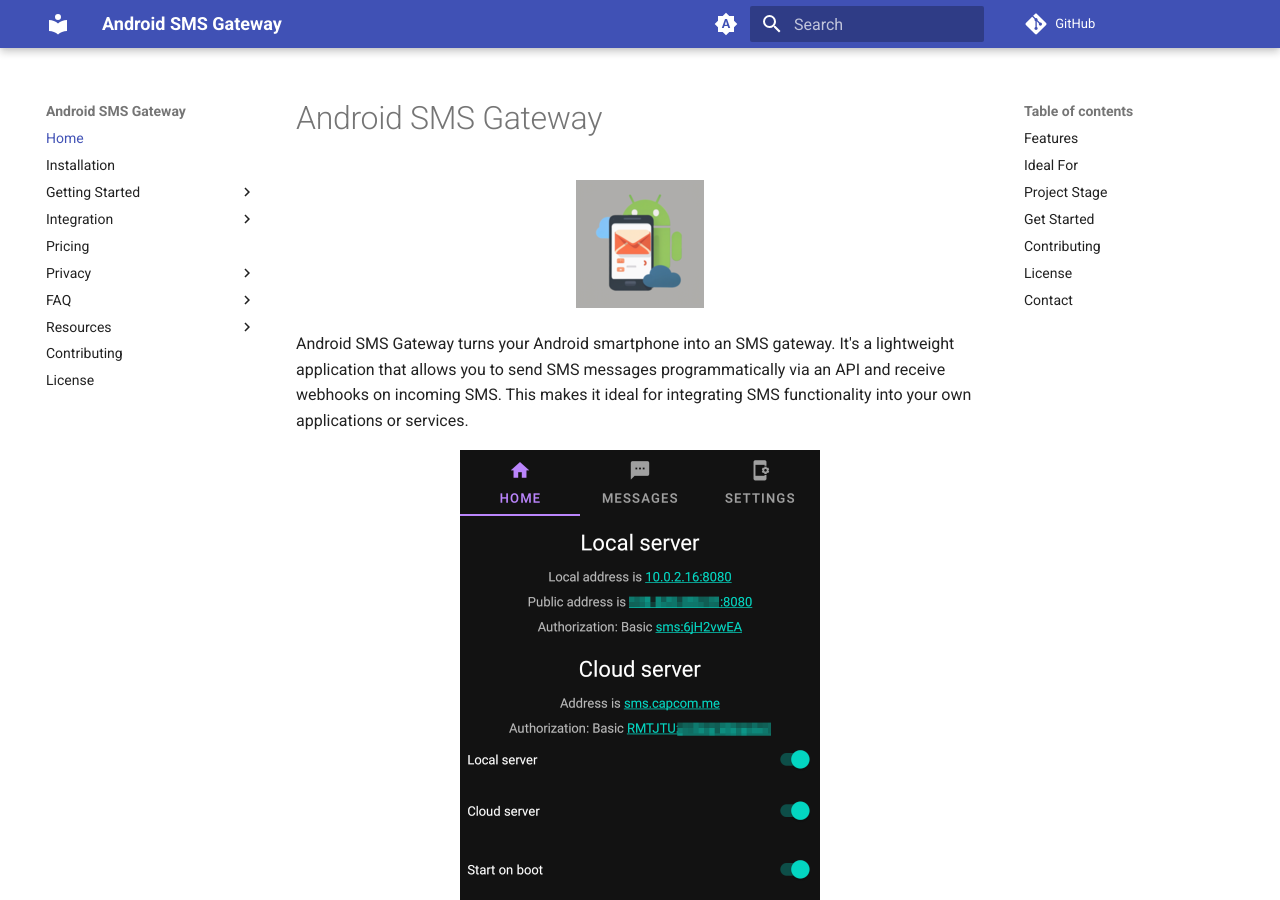
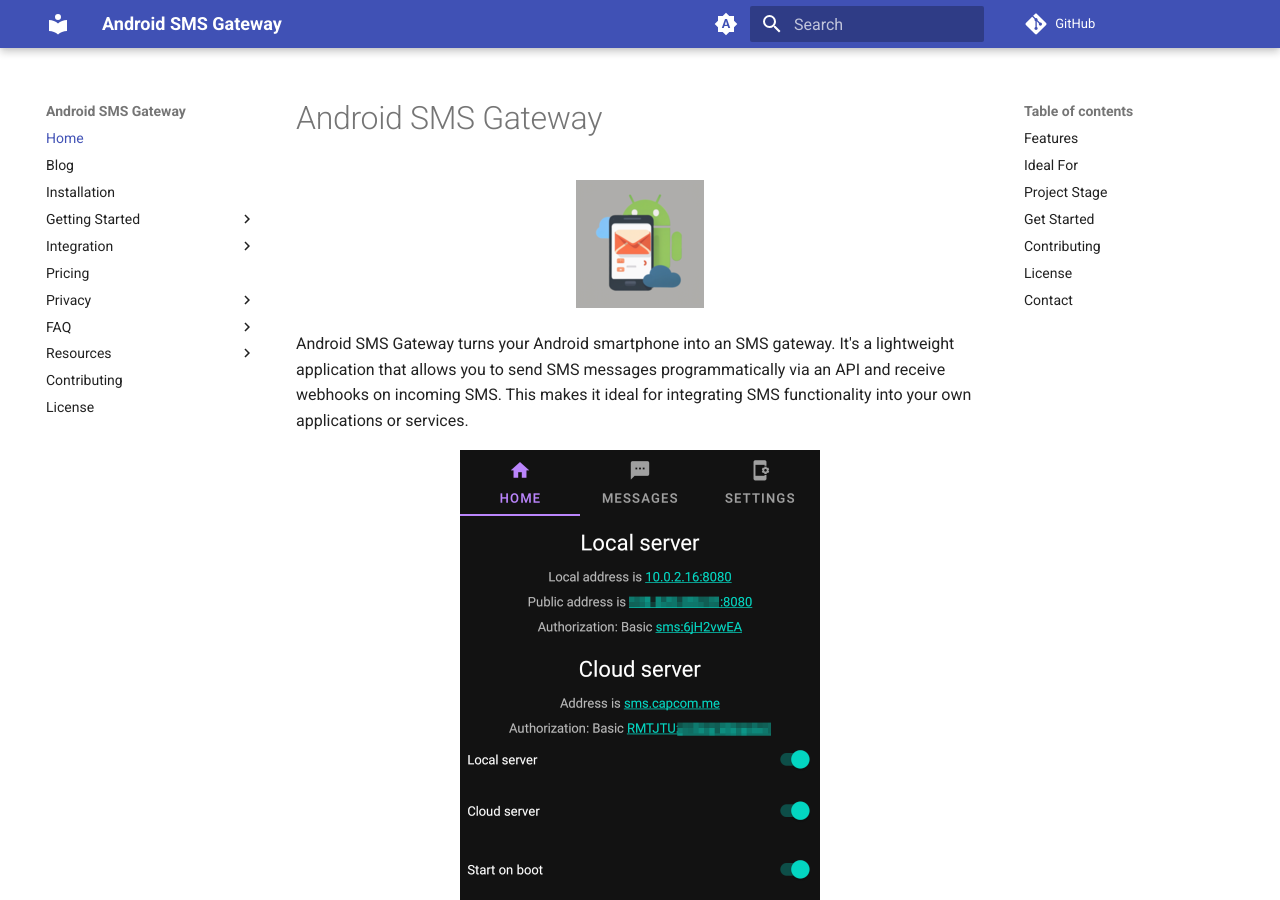
Before and after one commit to android-sms-gateway/docs-web, an MkDocs documentation site: the page built from docs/index.md, in a window 1280 px wide and 900 px high. Built offline with MkDocs 1.6.1 and Material for MkDocs 9.7.7, drawn with Linux system fonts in a browser that asks for light colours; comment, search, counter and statistics services are not loaded.

Commit message:
[blog] prepare blog plugin

```diff
--- a/mkdocs.yml
+++ b/mkdocs.yml
@@ -28,6 +28,7 @@
         name: Switch to system preference
 nav:
   - Home: index.md
+  - Blog: blog/index.md
   - Installation: installation.md
   - Getting Started:
       - Overview: getting-started/index.md
@@ -64,6 +65,7 @@
         remove_comments: true
       cache_safe: true
   - social
+  - blog
 markdown_extensions:
   - pymdownx.highlight:
       anchor_linenums: true
```
Also changed, not shown: docs/blog/index.md (added, +1 -0 lines), 1 other file.
